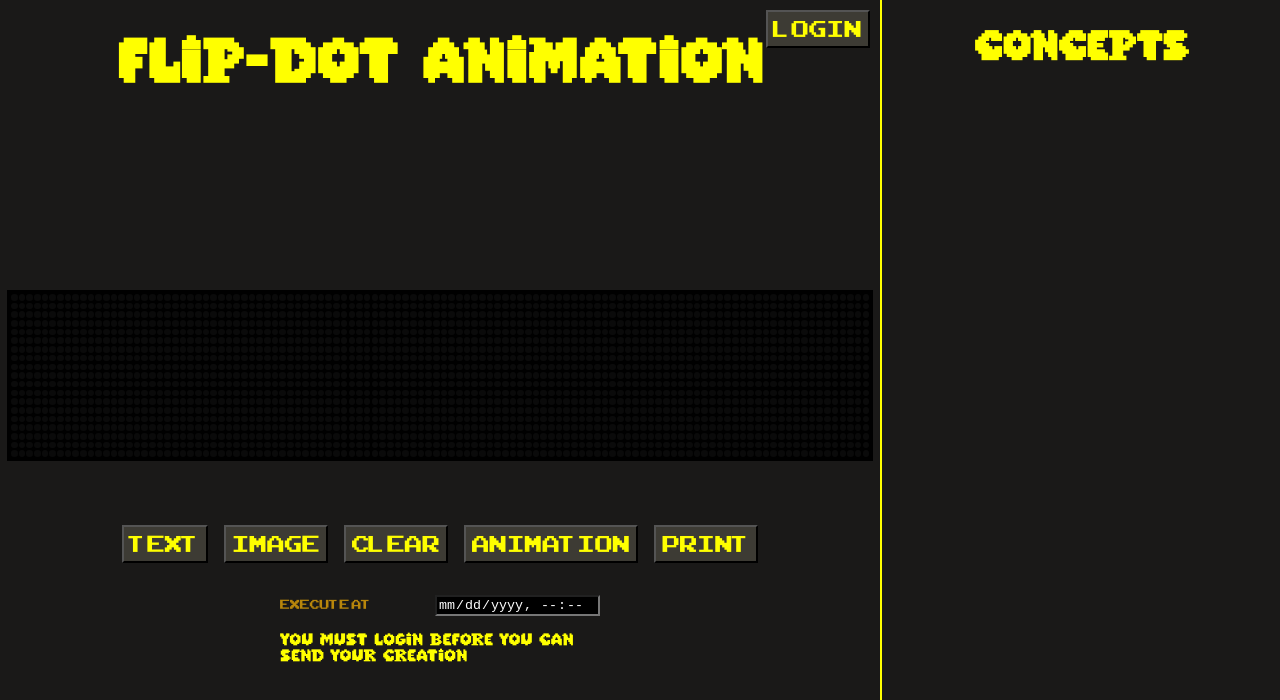
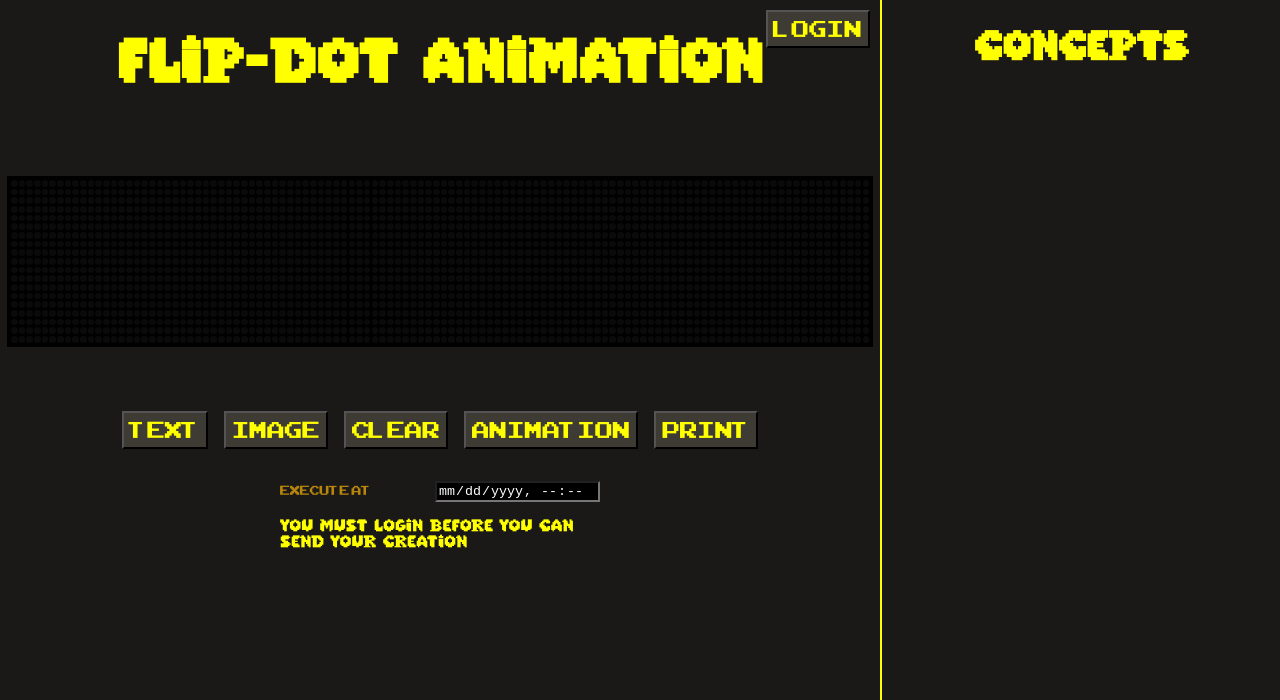
Before and after one commit to marloustolk/FlipDotAnimation, an Angular app: page / in a window 1280 px wide. Shown: the top 700 px of the page. Built offline with nearby package versions, Linux system fonts and the light colour scheme.

Commit message:
Fix display moving when using text and image buttons

```diff
--- a/src/app/app.component.scss
+++ b/src/app/app.component.scss
@@ -5,6 +5,7 @@
     "main aside";
 
     grid-template-columns: auto 25rem;
+    grid-template-rows: 9rem auto;
     width: 100%;
     height: 100vh;
 }
```
